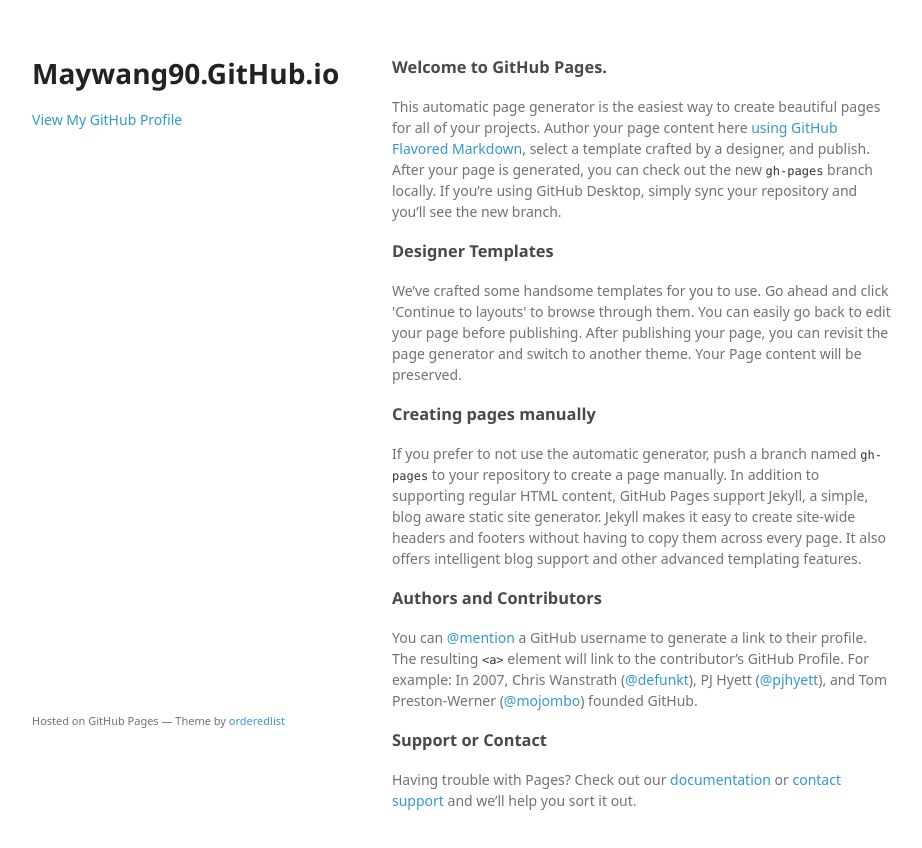
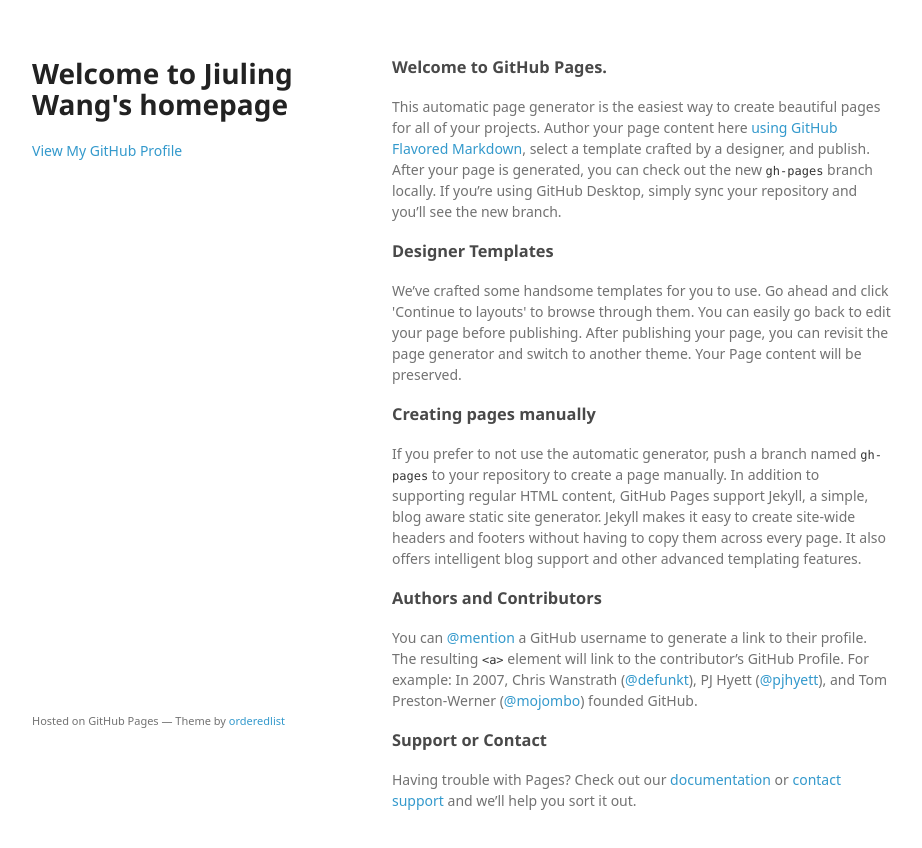
Before and after one commit to maywang90/maywang90.github.io, a plain HTML site: page index.html in a window 1280 px wide. Shown: the whole page, without its empty margins (178-1100 px from the left). Drawn offline with Linux system fonts and the light colour scheme; a web font is replaced by a local one.

Commit message:
Update index.html

```diff
--- a/index.html
+++ b/index.html
@@ -15,7 +15,7 @@
   <body>
     <div class="wrapper">
       <header>
-        <h1>Maywang90.GitHub.io</h1>
+        <h1>Welcome to Jiuling Wang's homepage</h1>
         <p></p>
 
 
```
